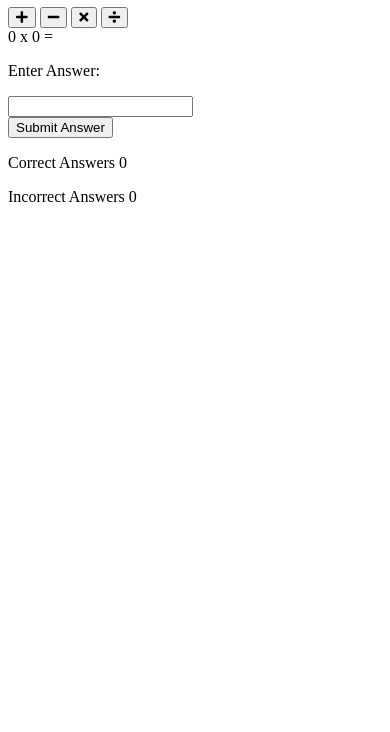
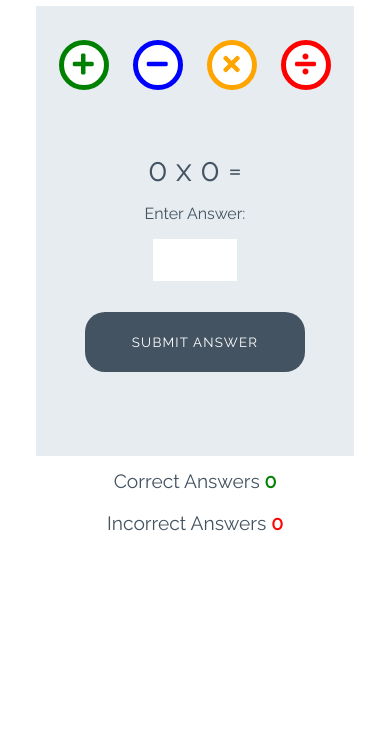
Before and after one commit to g-omarsdottir/love-maths-main, a plain HTML site: page index.html in a window 390 px wide. Shown: the part 112-844 px from the top of the page. Drawn offline with Linux system fonts and the light colour scheme.

Commit message:
Add basic css from tutorial, add data-type to buttons

```diff
--- a/assets/css/style.css
+++ b/assets/css/style.css
@@ -1,2 +1,243 @@
+/* --------- Global style */
+
 body {
+  background-color: white;
+  font-family: "Raleway", sans-serif;
+  color: #445361;
+  text-align: center;
 }
+
+/* --------- Heading */
+
+.heading {
+  text-align: center;
+  font-size: 2.5rem;
+}
+
+.logo {
+  height: 40px;
+  padding-right: 5px;
+}
+
+/* --------- Game layout */
+
+.game-area {
+  background-color: #e6ecf0;
+  box-sizing: border-box;
+  width: 85%;
+  height: 65vh;
+  max-height: 450px;
+  max-width: 830px;
+  margin-left: auto;
+  margin-right: auto;
+  padding: 1%;
+}
+
+.question-area {
+  width: 50%;
+  font-size: 2rem;
+  margin: auto;
+  padding: 50px 0;
+}
+
+.question-area span {
+  padding: 0 15px;
+}
+
+.score-area {
+  margin: 5px auto;
+  width: 60%;
+  font-size: 1.2rem;
+}
+
+.controls-area {
+  width: 85%;
+  margin: 30px auto;
+}
+
+#score {
+  color: green;
+  font-weight: bold;
+}
+
+#incorrect {
+  color: red;
+  font-weight: bold;
+}
+
+.answer-message {
+  display: none;
+  font-size: 1rem;
+}
+
+#answer-box {
+  border: none;
+  color: #445361;
+  display: inline-block;
+  height: 40px;
+  width: 80px;
+  font-size: 1.2rem;
+}
+
+.scores {
+  display: inline-block;
+  padding: 25px;
+}
+
+/* --------- Buttons */
+
+.btn {
+  width: 220px;
+  height: 60px;
+  font-family: "Raleway", sans-serif;
+  text-transform: uppercase;
+  letter-spacing: 1.2px;
+  color: white;
+}
+
+.btn:focus {
+  outline: none;
+}
+
+.btn--big {
+  padding-top: 10px;
+  border-radius: 50%;
+  background-color: white;
+  border: 10px solid;
+  width: 100px;
+  height: 100px;
+  font-size: 3.2rem;
+  margin: 0 30px;
+  transition: all 0.5s;
+}
+
+.btn--blue {
+  border-color: blue;
+  color: blue;
+}
+
+.btn--blue:active,
+.btn--blue:hover {
+  background-color: darkblue;
+  color: white;
+}
+
+.btn--orange {
+  border-color: orange;
+  color: orange;
+}
+
+.btn--orange:active,
+.btn--orange:hover {
+  background-color: darkorange;
+  color: white;
+}
+
+.btn--red {
+  border-color: red;
+  color: red;
+}
+
+.btn--red:active,
+.btn--red:hover {
+  background-color: darkred;
+  color: white;
+}
+
+.btn--green {
+  border-color: green;
+  color: green;
+}
+
+.btn--green:active,
+.btn--green:hover {
+  background-color: darkgreen;
+  color: white;
+}
+
+.btn--gray {
+  margin-top: 25px;
+  background-color: #445361;
+  border: 1px transparent;
+  border-radius: 20px;
+}
+
+.btn--gray:active,
+.btn--gray:hover {
+  background-color: #0d1013;
+}
+
+/* --------- Media queries */
+
+@media (max-width: 414px) {
+  .controls-area {
+    width: 100%;
+  }
+
+  .btn--big {
+    margin: 0 10px;
+    padding: 5px;
+    border: 5px solid;
+    width: 50px;
+    height: 50px;
+    font-size: 1.5rem;
+  }
+
+  .btn--big::after {
+    font-size: 0.6rem;
+    left: -0.7rem;
+  }
+
+  .question-area {
+    padding: 10% 0;
+    width: 100%;
+  }
+
+  .question-area span {
+    padding: 0;
+  }
+
+  .answer-message {
+    display: block;
+  }
+
+  #answer-box {
+    display: block;
+    margin: 0 auto;
+  }
+  .btn--gray {
+    margin-top: 0;
+  }
+
+  .score-area {
+    width: 100%;
+  }
+
+  .scores {
+    margin: 0.5em auto;
+    display: block;
+    padding: 5px;
+  }
+
+  .heading {
+    font-size: 2rem;
+  }
+}
+
+@media (max-width: 320px) {
+  .game-area {
+    height: 70vh;
+  }
+
+  .controls-area {
+    width: 75%;
+    margin: 10px auto;
+  }
+
+  .btn--big {
+    margin: 10px 10px;
+  }
+  .question-area {
+    padding: 10px 0;
+  }
+}
--- a/index.html
+++ b/index.html
@@ -21,18 +21,19 @@
     <h1 class="heading">
       <img src="assets/images/logo.png" alt="logo" /> Love Maths
     </h1>
+
     <div class="game-area">
       <div class="controls-area">
-        <button class="btn btn--big btn--green">
+        <button data-type="addition" class="btn btn--big btn--green">
           <i class="fas fa-plus"></i>
         </button>
-        <button class="btn btn--big btn--blue">
+        <button data-type="subtract" class="btn btn--big btn--blue">
           <i class="fas fa-minus"></i>
         </button>
-        <button class="btn btn--big btn--orange">
+        <button data-type="multiply" class="btn btn--big btn--orange">
           <i class="fas fa-times"></i>
         </button>
-        <button class="btn btn--big btn--red">
+        <button data-type="division" class="btn btn--big btn--red">
           <i class="fas fa-divide"></i>
         </button>
       </div>
@@ -46,7 +47,7 @@
         <p class="answer-message">Enter Answer:</p>
         <input id="answer-box" type="number" />
       </div>
-      <button class="btn btn--gray">Submit Answer</button>
+      <button data-type="submit" class="btn btn--gray">Submit Answer</button>
     </div>
     <div class="score-area">
       <p class="scores">Correct Answers <span id="score">0</span></p>
```
